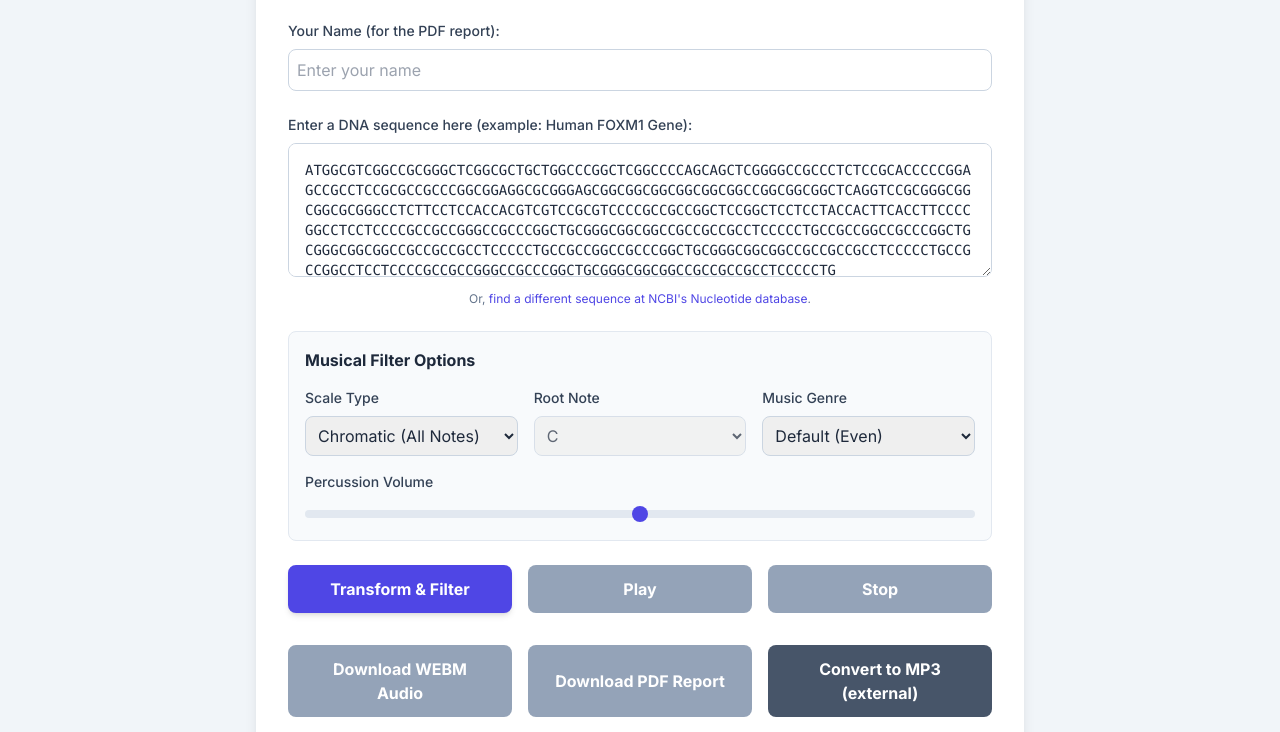
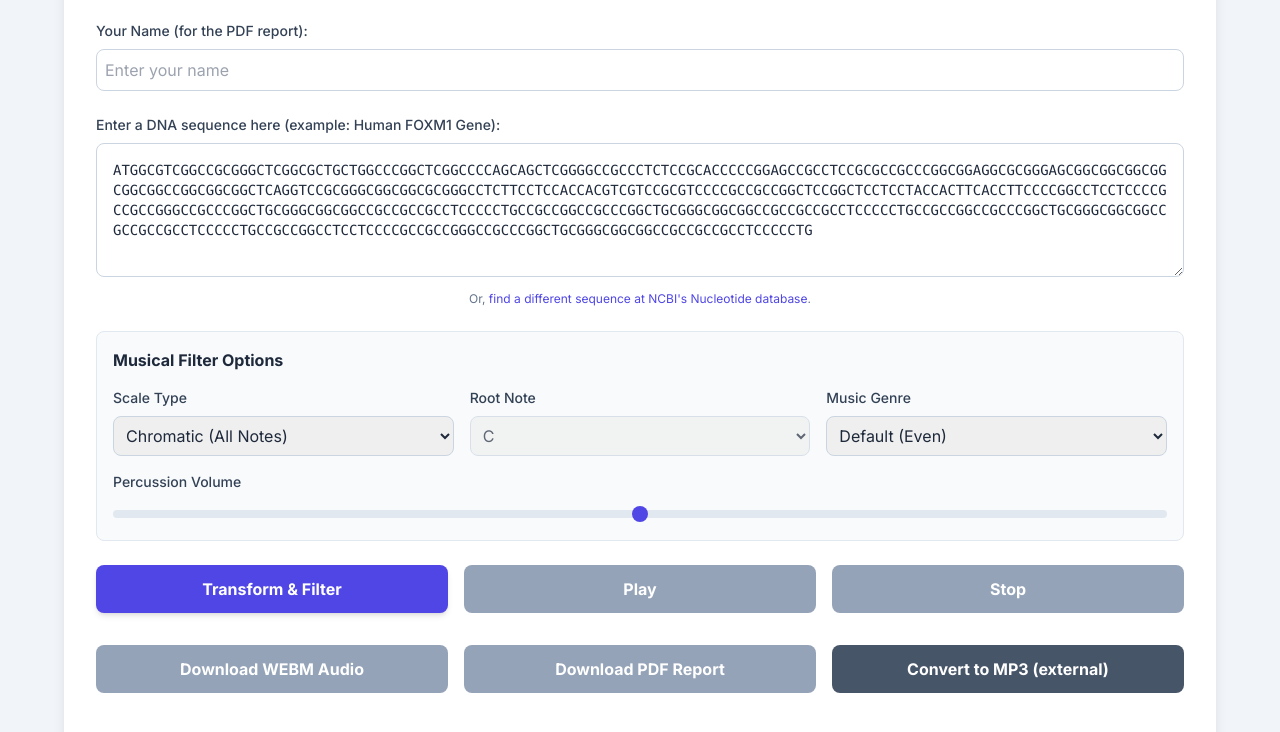
Before and after one commit to cdcruzher/gene-to-music, a plain HTML site: page index.html in a window 1280 px wide. Shown: the part 244-976 px from the top of the page. Drawn offline with nearby package versions, Linux system fonts and the light colour scheme.

Commit message:
Increase max width of main container to max-w-6xl
Updated the maximum width of the main container for better desktop view.

```diff
--- a/index.html
+++ b/index.html
@@ -57,7 +57,8 @@
 </head>
 <body class="bg-slate-100 text-slate-800 flex items-center justify-center min-h-screen p-4">
 
-    <div class="bg-white w-full max-w-3xl mx-auto p-6 sm:p-8 rounded-2xl shadow-lg space-y-6">
+    <!-- CHANGED: max-w-3xl to max-w-6xl for wider desktop view -->
+    <div class="bg-white w-full max-w-6xl mx-auto p-6 sm:p-8 rounded-2xl shadow-lg space-y-6">
         <!-- Header Section -->
         <div class="flex flex-col items-center text-center">
             <div class="h-16 w-16 rounded-2xl overflow-hidden shadow-lg border border-slate-100 bg-white mb-4">
```
